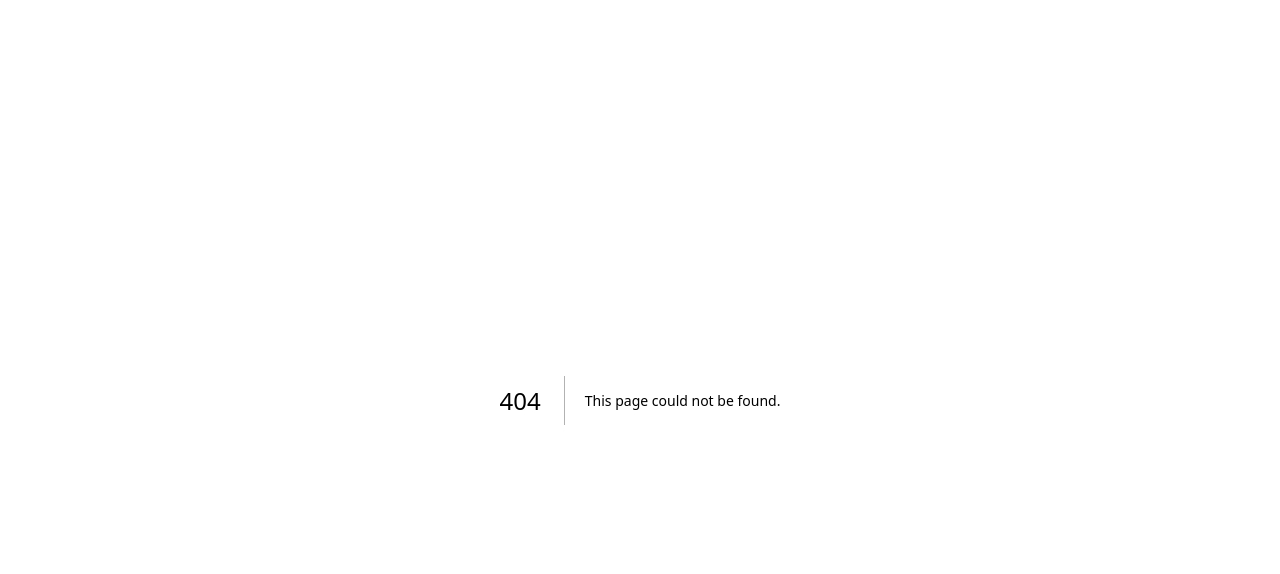
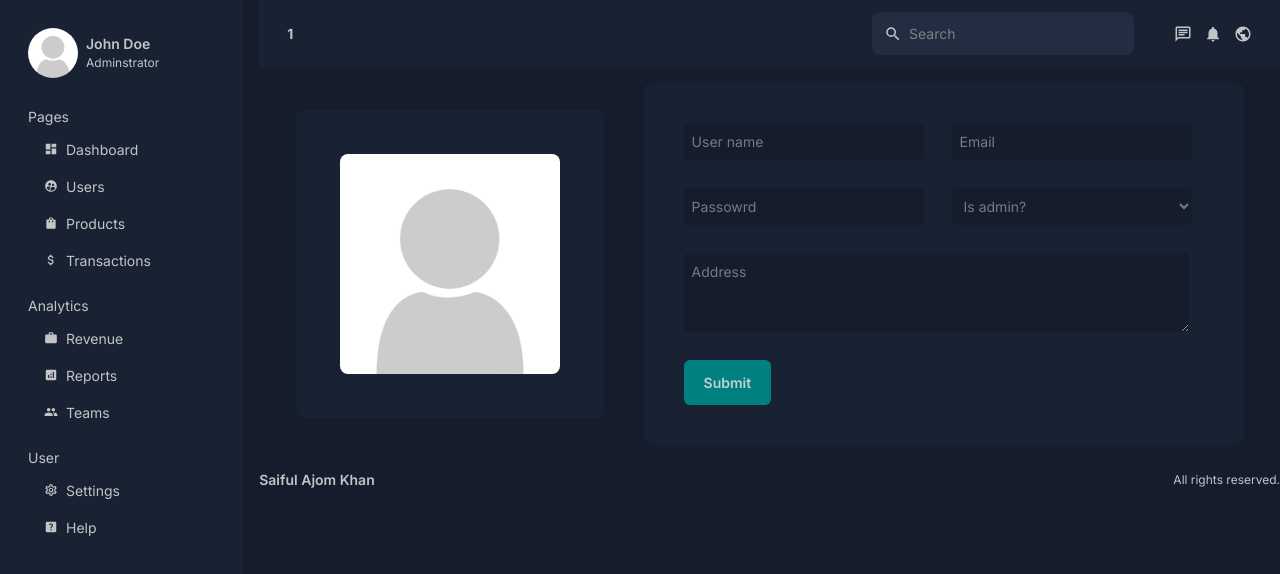
Before and after one commit to Sajomkhan/dashboard-nextjs-231110, a Next.js app: page /dashboard/users/1 in a window 1280 px wide. Before the commit this address had no page. Shown: the top 574 px of the page. Built offline with nearby package versions, Linux system fonts and the light colour scheme.

Commit message:
single user updated

```diff
--- /dev/null
+++ b/app/dashboard/users/[id]/page.jsx
@@ -0,0 +1,50 @@
+import Image from "next/image";
+import styles from "../../../components/dashboard/dashboard.module.css";
+
+const SingleUser = () => {
+  return (
+    <div className="flex flex-wrap gap-10 justify-center items-center">
+      {/* --------------Image div---------------- */}
+      <div className="bg-[var(--bgSoft)] bg-cover bg-center rounded-lg p-11">
+        <Image
+          src="/noavatar.png"
+          alt=""
+          width={220}
+          height={220}
+          className="rounded-lg"
+        />
+      </div>
+      {/* --------------Form div---------------- */}
+      <div className={`${styles.product}`}>
+        <form
+          action=""
+          className={`mx-auto w-[600px] bg-[var(--bgSoft)] flex flex-wrap gap-7 p-10 rounded-lg`}
+        >
+          <input type="text" placeholder="User name" name="username" required />
+          <input type="text" placeholder="Email" name="email" required />
+          <input type="text" placeholder="Passowrd" name="password" required />
+          <select name="isAdmin" id="isAdmin">
+            <option value={true} selected>
+              Is admin?
+            </option>
+            <option value={true}>Yes</option>
+            <option value={false}>No</option>
+          </select>
+
+          <textarea
+            name="address"
+            id="desc"
+            cols="30"
+            rows="3"
+            placeholder="Address"
+          />
+          <button className="btn_primary px-5 py-3 font-semibold">
+            Submit
+          </button>
+        </form>
+      </div>
+    </div>
+  );
+};
+
+export default SingleUser;
--- a/app/dashboard/users/add/page.jsx
+++ b/app/dashboard/users/add/page.jsx
@@ -7,12 +7,12 @@ const AddUser = () => {
         action=""
         className={`mx-auto w-[600px] bg-[var(--bgSoft)] flex flex-wrap gap-7 p-10 rounded-lg`}
       >
-        <input type="text" placeholder="Username" name="username" required />
+        <input type="text" placeholder="User name" name="username" required />
         <input type="text" placeholder="Email" name="email" required />
         <input type="text" placeholder="Passowrd" name="password" required />
         <select name="isAdmin" id="isAdmin">
-          <option value={false} selected>
-            Is Admin?
+          <option value={true} selected>
+            Is admin?
           </option>
           <option value={true}>Yes</option>
           <option value={false}>No</option>
```
